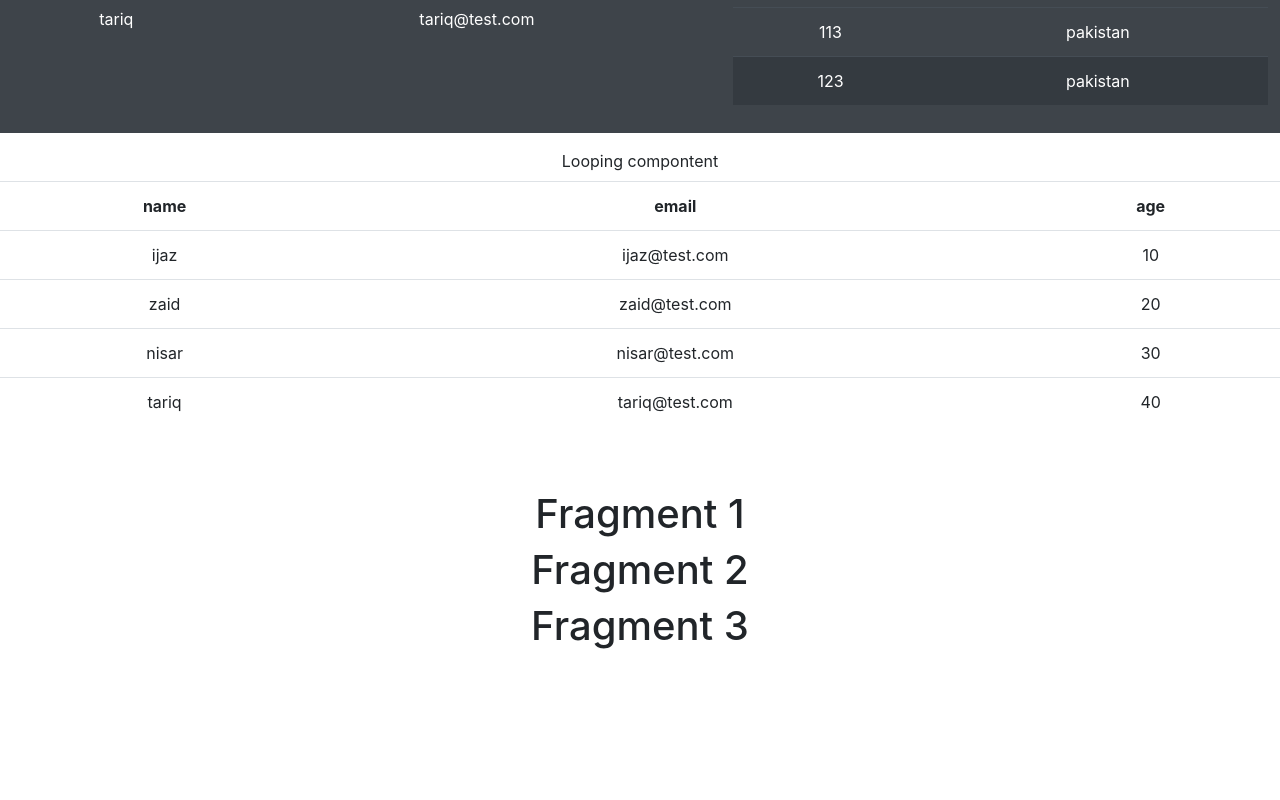
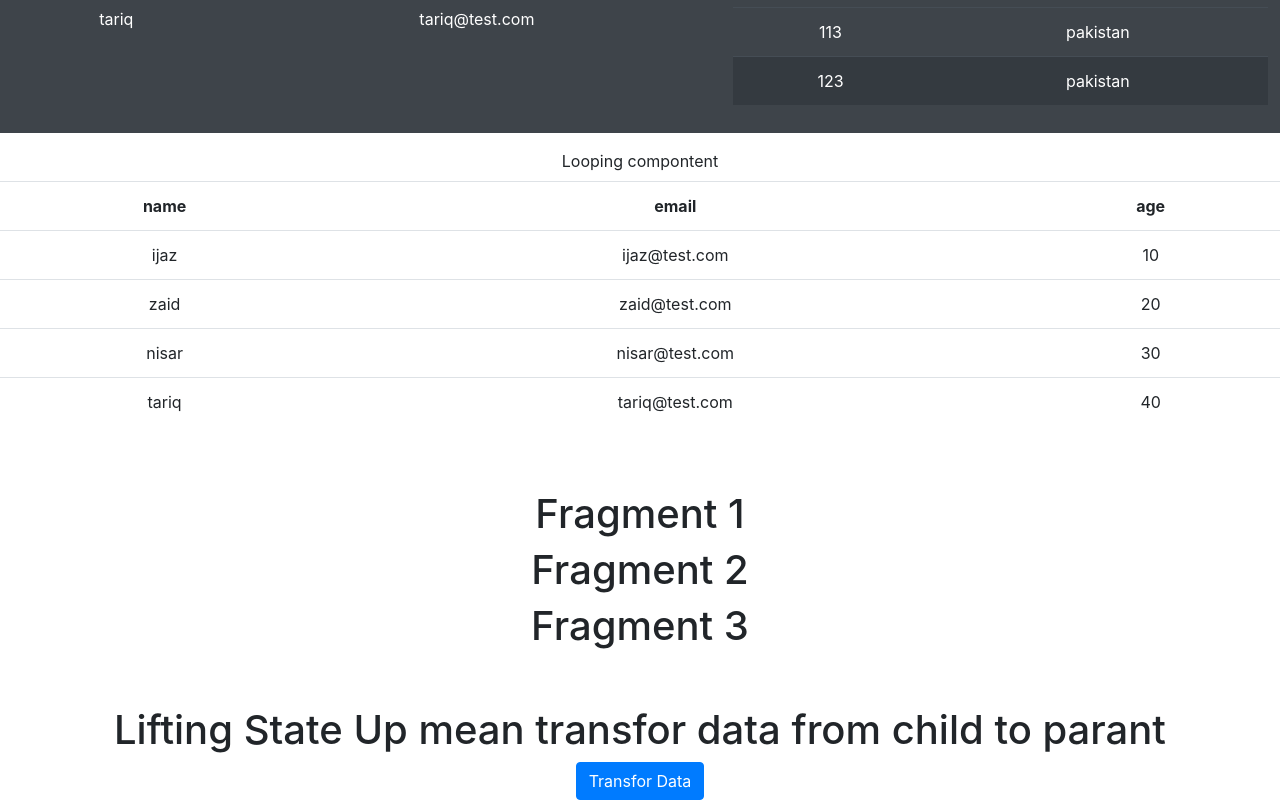
Before and after one commit to bacha-11/Learn-Reactjs, a React (Create React App) app: page / in a window 1280 px wide. Shown: the part 2872-3672 px from the top of the page. Before the commit the page ends 3530 px from the top, so only its background shows below. Built offline with nearby package versions, Linux system fonts and the light colour scheme.

Commit message:
Fragment in react js

```diff
--- a/src/App.js
+++ b/src/App.js
@@ -18,6 +18,7 @@ import UseEffectHook from './UseEffectHook';
 import { Button } from 'react-bootstrap';
 import ArrayObject from './ArrayObject';
 import Fragments from './Fragment';
+import LIftingStateUp from './LiftingStateUp';
 
 
 
@@ -25,6 +26,12 @@ function App() {
   let [name, setname] = useState('ijaz')
   let [email, setemail] = useState('ijaz@z.com')
   let [show, setshow] = useState(true)
+
+  function getChildData(props){
+    alert("Yah I Got It "+ props)
+  }
+
+
   return (
     <div className="App">
       <h1>Hello guest</h1>
@@ -68,7 +75,9 @@ function App() {
 
       <ArrayObject /><br /><br />
 
-      <Fragments />
+      <Fragments /><br /><br />
+
+      <LIftingStateUp  data={getChildData}/>
 
 
 
--- /dev/null
+++ b/src/LiftingStateUp.js
@@ -0,0 +1,16 @@
+import {Button} from 'react-bootstrap'
+
+// Lifting State Up mean -> transfor data from child to parant
+function LIftingStateUp(props){
+
+    const name = 'abc'
+
+     return(
+         <div>
+             <h1>Lifting State Up mean  transfor data from child to parant</h1>
+             <Button className="success" onClick={()=>props.data(name)}> Transfor Data</Button>
+         </div>
+     )
+}
+
+export default LIftingStateUp;
```
